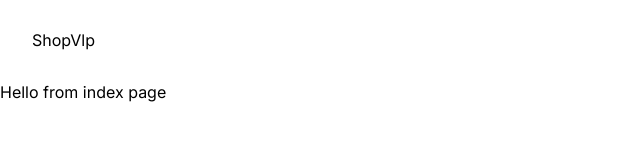
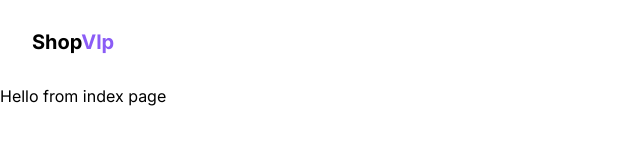
Before and after one commit to VelpCode/shopvlp, a Next.js app: page / in a window 1280 px wide. Shown: the top 160 px of the page, without its empty margins (0-640 px from the left). Built offline with nearby package versions, Linux system fonts and the light colour scheme.

Commit message:
navbarlinks

```diff
--- a/app/component/Navbar.tsx
+++ b/app/component/Navbar.tsx
@@ -7,7 +7,7 @@ export function Navbar() {
         <nav className="relative max-w-7xl w-full flex md:grid md:grid-cols-12 items-center px-4 md:px-8 mx-auto py-7">
             <div className="md:col-span-3">
                 <Link href = "/">
-                    <h1>ShopVlp</h1>
+                    <h1 className="font-bold text-xl">Shop<span className="text-violet-500">Vlp</span></h1>
                 </Link>
                 <a href = ""></a>
             </div>
```
